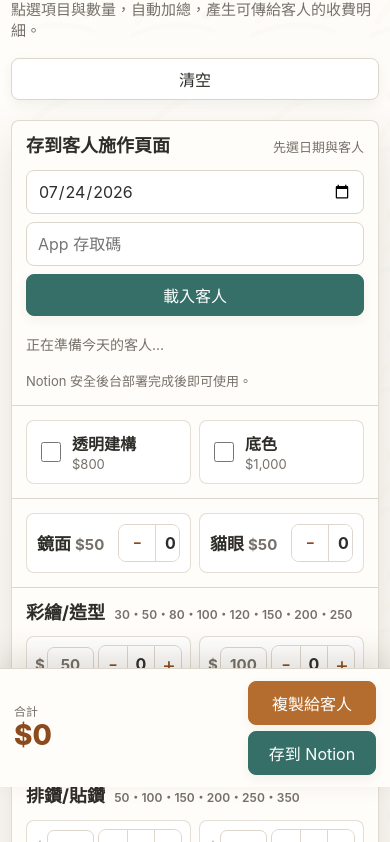
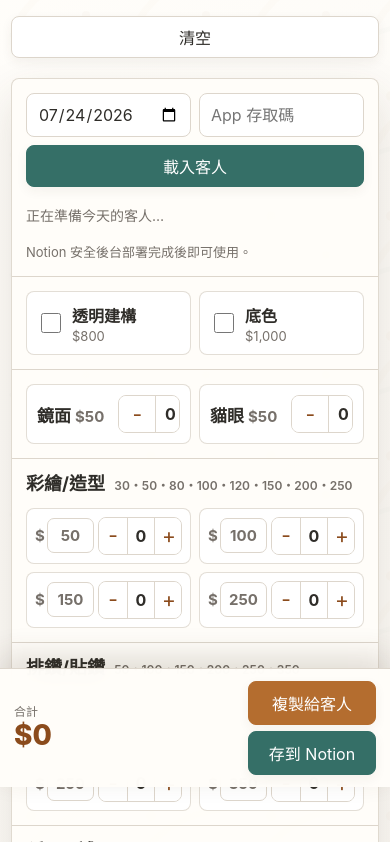
Before and after one commit to hujieyi/nail-pricing-calculator, a plain HTML site: page index.html in a window 390 px wide. Shown: the part 57-899 px from the top of the page. Drawn offline with Linux system fonts and the light colour scheme.

Commit message:
Simplify mobile customer controls

```diff
--- a/index.html
+++ b/index.html
@@ -619,6 +619,14 @@
         grid-template-columns: 1fr;
       }
 
+      .notion-connect-row {
+        grid-template-columns: repeat(2, minmax(0, 1fr));
+      }
+
+      #loadAppointmentsButton {
+        grid-column: 1 / -1;
+      }
+
       .inline-choice-row {
         grid-template-columns: repeat(2, minmax(0, 1fr));
         gap: 8px;
@@ -743,7 +751,6 @@
     <div class="topbar">
       <div>
         <h1>美甲計價明細</h1>
-        <p class="subtitle">點選項目與數量，自動加總，產生可傳給客人的收費明細。</p>
       </div>
       <div class="actions">
         <button class="button" id="resetButton" type="button">清空</button>
@@ -755,10 +762,6 @@
     <div class="layout">
       <div class="panel" aria-label="計價項目">
         <section class="section">
-          <div class="section-header">
-            <h2>存到客人施作頁面</h2>
-            <span class="hint">先選日期與客人</span>
-          </div>
           <div class="notion-connect">
             <div class="notion-connect-row">
               <input class="field" id="appointmentDate" type="date" aria-label="施作日期">
--- a/pricing-calculator-sw.js
+++ b/pricing-calculator-sw.js
@@ -1,4 +1,4 @@
-const CACHE_NAME = "nail-pricing-v21";
+const CACHE_NAME = "nail-pricing-v22";
 const ASSETS = [
   "./pricing-calculator.html",
   "./pricing-calculator.webmanifest",
```
Also changed, not shown: pricing-calculator.html (+8 -5 lines).
